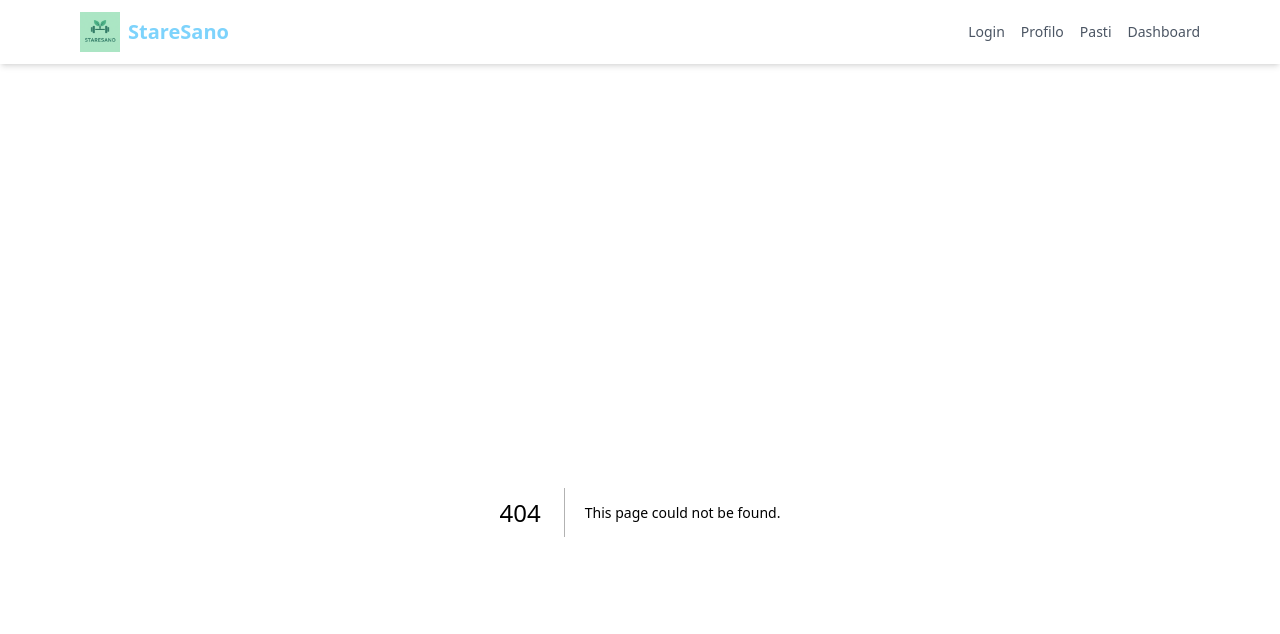
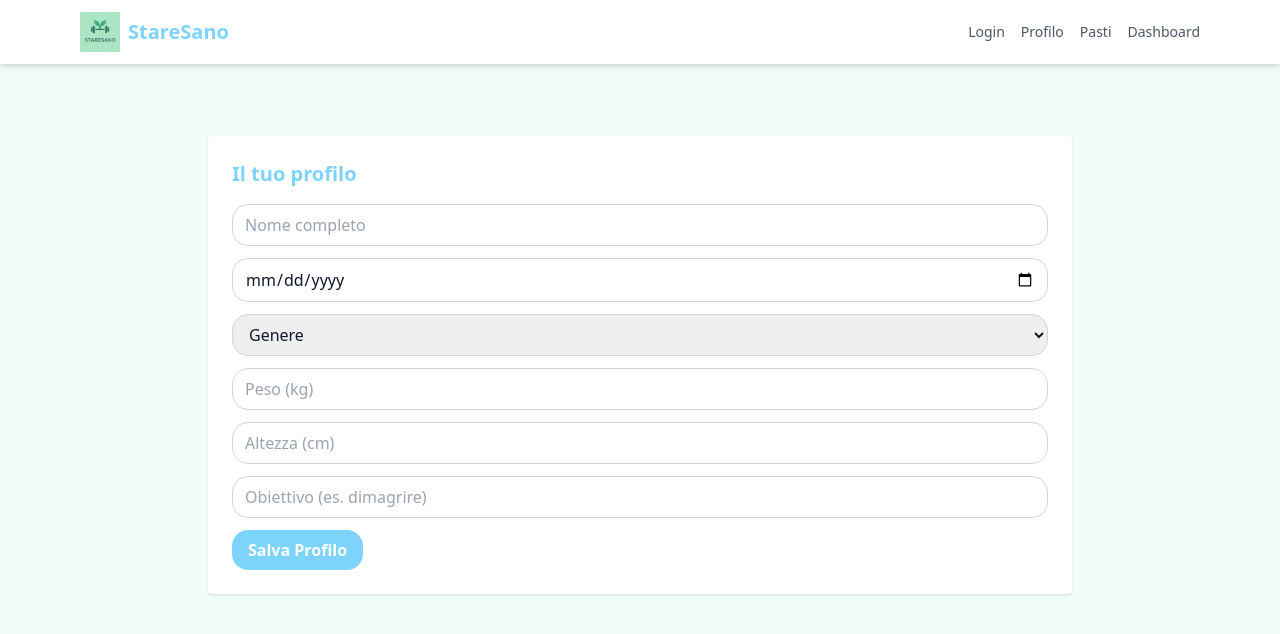
Before and after one commit to marmin74/staresano, a Next.js app: page /ProfiloForm in a window 1280 px wide. Before the commit this address had no page. Shown: the top 634 px of the page. Built offline with nearby package versions, Linux system fonts and the light colour scheme; no server answers.

Commit message:
ProfiloForm

```diff
--- a/pages/profilo.js
+++ b/pages/ProfiloForm.js
@@ -1,7 +1,7 @@
 import { useState, useEffect } from 'react'
 import { supabase } from '../lib/supabaseClient'
 
-export default function Profilo() {
+export default function ProfiloForm() {
   const [profilo, setProfilo] = useState({
     full_name: '',
     birthdate: '',
@@ -17,12 +17,14 @@ export default function Profilo() {
   useEffect(() => {
     const fetchUserAndData = async () => {
       const { data: { user } } = await supabase.auth.getUser()
-      if (!user) {
-        router.push('/login')
-        return
-      }
+      if (!user) return
       setUser(user)
-
+      const { data } = await supabase
+        .from('users')
+        .select('*')
+        .eq('id', user.id)
+        .single()
+      if (data) setProfilo(data)
     }
     fetchUserAndData()
   }, [])
@@ -48,8 +50,8 @@ export default function Profilo() {
   }
 
   return (
-    <div className="max-w-lg mx-auto bg-white p-6 rounded shadow">
-      <h1 className="text-2xl font-bold mb-4 text-primary">Il tuo profilo</h1>
+    <div className="bg-white p-6 rounded shadow mt-6">
+      <h2 className="text-xl font-semibold mb-4 text-primary">Il tuo profilo</h2>
 
       {message && (
         <div className={`mb-4 p-2 rounded text-sm ${message.type === 'error' ? 'bg-red-100 text-red-700' : 'bg-green-100 text-green-700'}`}>
@@ -58,18 +60,18 @@ export default function Profilo() {
       )}
 
       <form onSubmit={(e) => { e.preventDefault(); salvaProfilo() }} className="space-y-3">
-        <input name="full_name" placeholder="Nome completo" value={profilo.full_name} onChange={aggiornaCampo} className="w-full border px-3 py-2 rounded" />
-        <input name="birthdate" type="date" value={profilo.birthdate} onChange={aggiornaCampo} className="w-full border px-3 py-2 rounded" />
-        <select name="gender" value={profilo.gender} onChange={aggiornaCampo} className="w-full border px-3 py-2 rounded">
+        <input name="full_name" placeholder="Nome completo" value={profilo.full_name} onChange={aggiornaCampo} />
+        <input name="birthdate" type="date" value={profilo.birthdate} onChange={aggiornaCampo} />
+        <select name="gender" value={profilo.gender} onChange={aggiornaCampo}>
           <option value="">Genere</option>
           <option value="M">Maschio</option>
           <option value="F">Femmina</option>
           <option value="Altro">Altro</option>
         </select>
-        <input name="weight" type="number" placeholder="Peso (kg)" value={profilo.weight} onChange={aggiornaCampo} className="w-full border px-3 py-2 rounded" />
-        <input name="height" type="number" placeholder="Altezza (cm)" value={profilo.height} onChange={aggiornaCampo} className="w-full border px-3 py-2 rounded" />
-        <input name="goal" placeholder="Obiettivo (es. dimagrire)" value={profilo.goal} onChange={aggiornaCampo} className="w-full border px-3 py-2 rounded" />
-        <button type="submit" disabled={loading} className="w-full bg-primary text-white py-2 rounded hover:bg-blue-400">
+        <input name="weight" type="number" placeholder="Peso (kg)" value={profilo.weight} onChange={aggiornaCampo} />
+        <input name="height" type="number" placeholder="Altezza (cm)" value={profilo.height} onChange={aggiornaCampo} />
+        <input name="goal" placeholder="Obiettivo (es. dimagrire)" value={profilo.goal} onChange={aggiornaCampo} />
+        <button type="submit" disabled={loading}>
           {loading ? 'Salvataggio...' : 'Salva Profilo'}
         </button>
       </form>
```
